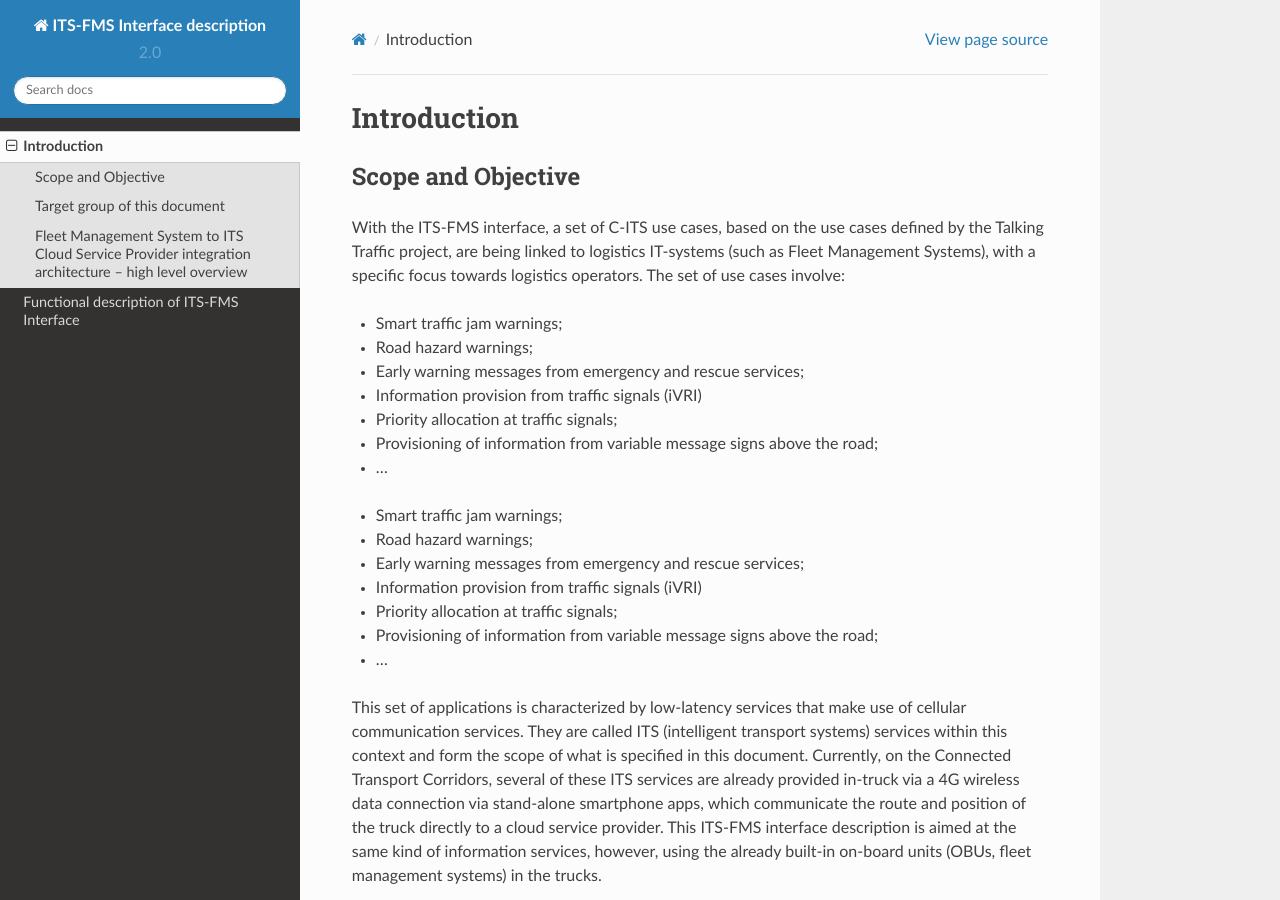
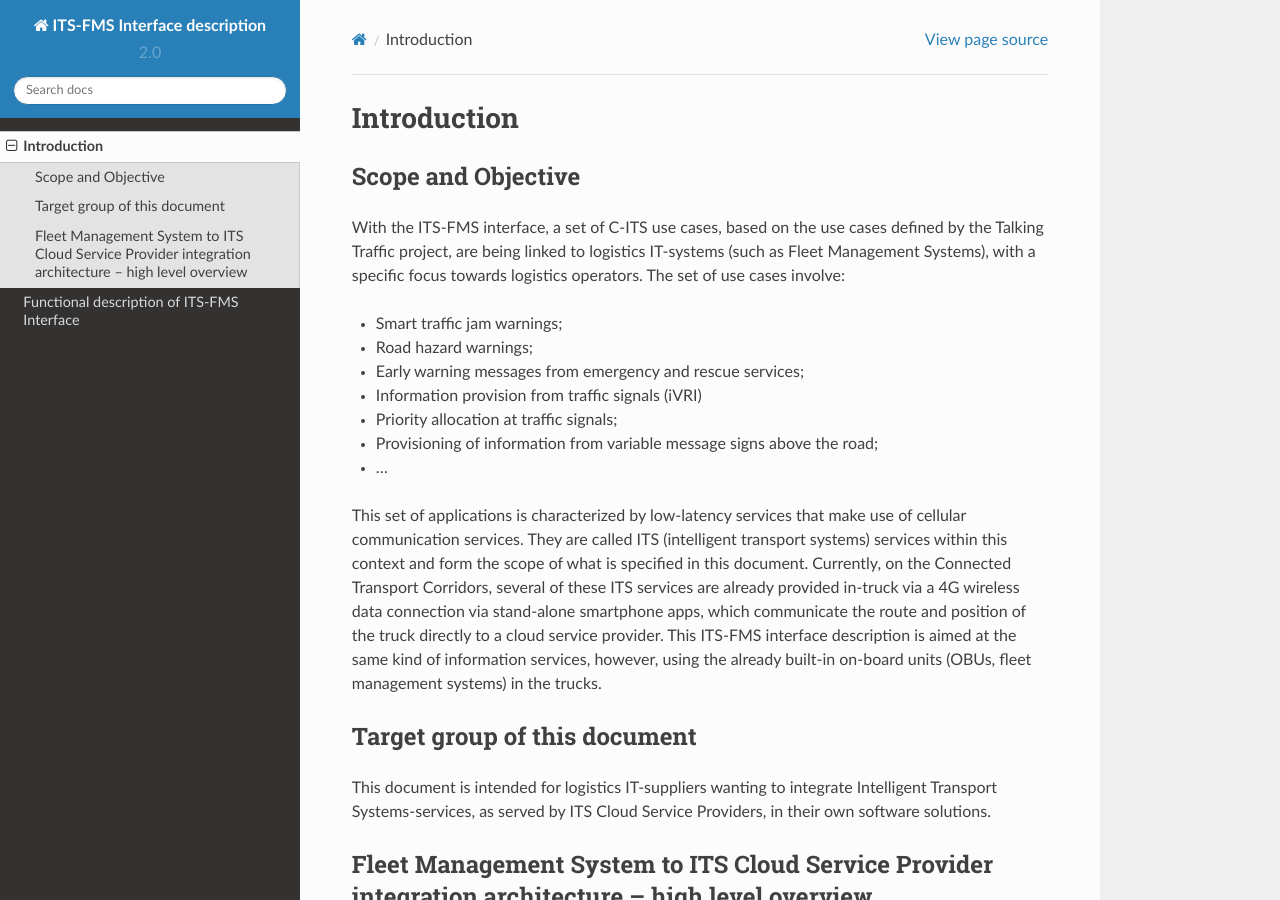
Before and after one commit to AMBosman/rtd-tutorial, a Sphinx documentation site: the page built from docs/source/introduction.rst, in a window 1280 px wide and 900 px high. Built offline with Sphinx 7.4.7 and the Read the Docs theme 2.0.0, drawn with Linux system fonts in a browser that asks for light colours.

Commit message:
Update introduction.rst removed one of the lists to see changes

```diff
--- a/docs/source/introduction.rst
+++ b/docs/source/introduction.rst
@@ -8,14 +8,6 @@ Scope and Objective
 
 With the ITS-FMS interface, a set of C-ITS use cases, based on the use cases defined by the Talking Traffic project, are being linked to logistics IT-systems (such as Fleet Management Systems), with a specific focus towards logistics operators.
 The set of use cases involve:
-
-- Smart traffic jam warnings;
-- Road hazard warnings;
-- Early warning messages from emergency and rescue services;
-- Information provision from traffic signals (iVRI)
-- Priority allocation at traffic signals;
-- Provisioning of information from variable message signs above the road;
-- ...
 
 * Smart traffic jam warnings;
 * Road hazard warnings;
```
